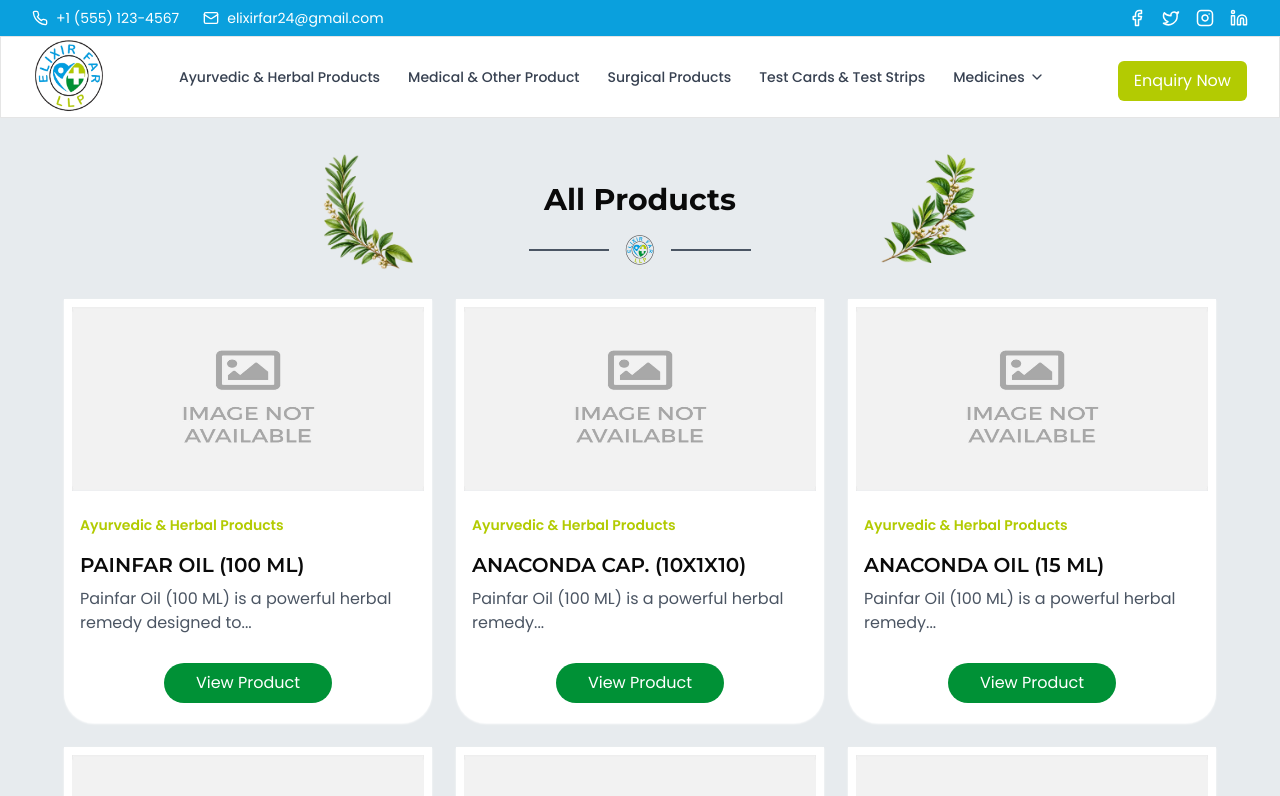
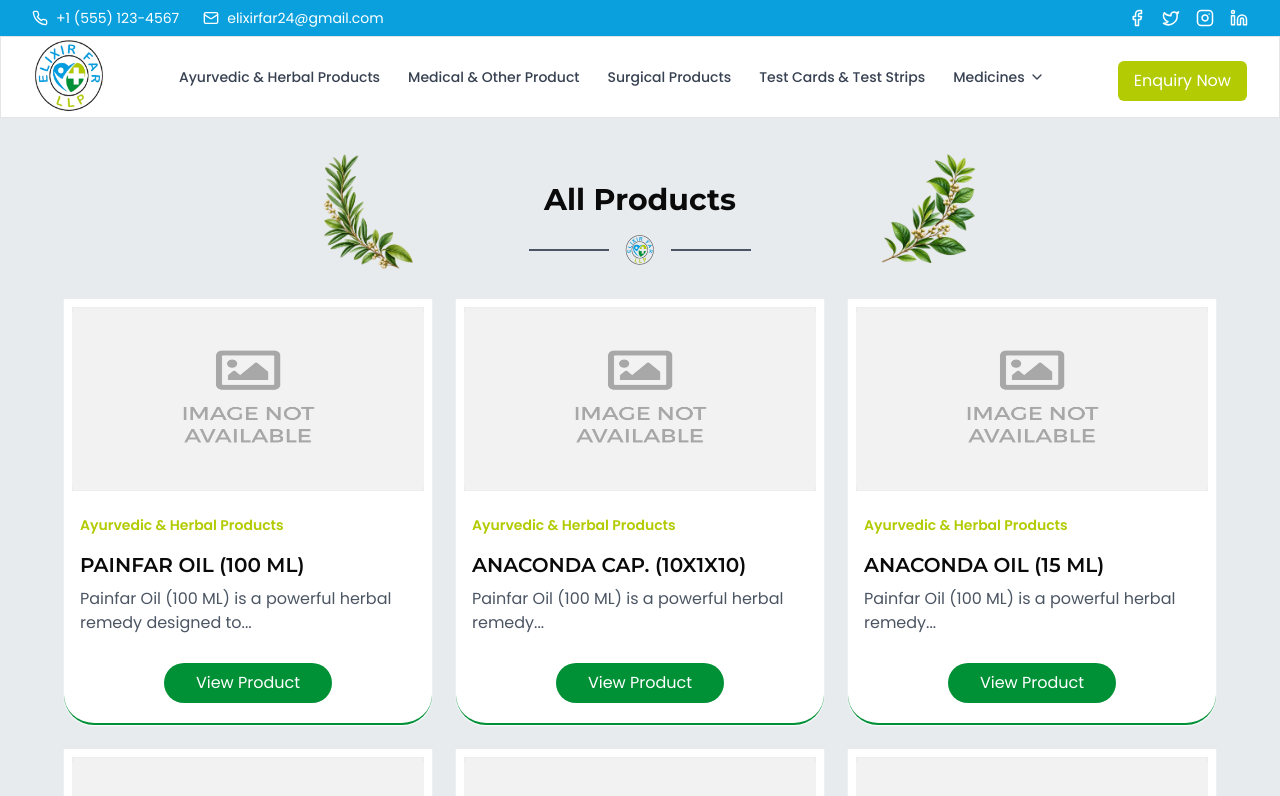
Before and after one commit to rohitchauhan108/Elixir, a Next.js app: page /products in a window 1280 px wide. Shown: the top 796 px of the page. Built offline with nearby package versions, Linux system fonts and the light colour scheme.

Commit message:
add bottom border in product card

```diff
--- a/app/products/page.js
+++ b/app/products/page.js
@@ -119,7 +119,7 @@ export default function ProductsPage() {
           currentProducts.map((product) => (
             <div
               key={product.id}
-              className="bg-white rounded-b-[30px] overflow-hidden shadow-white shadow-sm transition-all duration-500 hover:-translate-y-2"
+              className="bg-white rounded-b-[30px] overflow-hidden shadow-white shadow-sm transition-all duration-500 hover:-translate-y-2 border-b-2 border-[#009136]"
             >
               {/* Product Image */}
               <div className="relative w-full h-[200px]">
```
